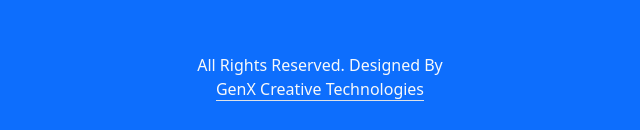
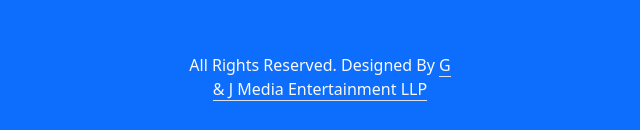
Before and after one commit to Ohom1/Digital_Services, a plain HTML site: page index.html in a window 1280 px wide. Shown: the part 3676-3806 px from the top of the page, 320-960 px from the left. Drawn offline with nearby package versions, Linux system fonts and the light colour scheme.

Commit message:
Update index.html

```diff
--- a/index.html
+++ b/index.html
@@ -427,7 +427,7 @@
                 <div class="row justify-content-center">
                     <div class="col-md-7 mb-3 mb-md-8">
                         All Rights Reserved. Designed By
-                        <a class="border-bottom" href="https://www.genxcreative.com/">GenX Creative Technologies</a>
+                        <a class="border-bottom" href="https://www.genxcreative.com/">G & J Media Entertainment LLP</a>
                     </div>
                 </div>
             </div>
```
